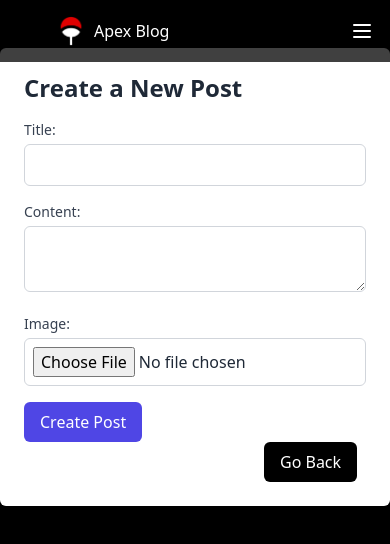
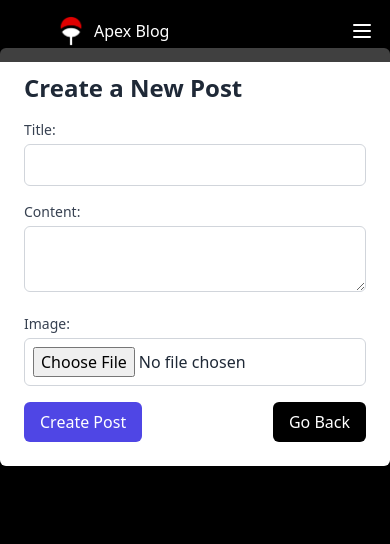
Before and after one commit to Profanor/My-Blog, a Next.js app: page /posts/new in a window 390 px wide. Shown: the top 544 px of the page. Built offline with nearby package versions, Linux system fonts and the light colour scheme.

Commit message:
adjusted the tailwind class to make the go-back button responsive

```diff
--- a/app/posts/new/page.js
+++ b/app/posts/new/page.js
@@ -112,6 +112,7 @@ const NewPostPage = () => {
           </div>
         )}
 
+        <div className="flex justify-between">
           <button
             type="submit"
             className="px-4 py-2 bg-indigo-600 text-white rounded-md hover:bg-indigo-700 focus:outline-none focus:bg-indigo-700">
@@ -120,9 +121,10 @@ const NewPostPage = () => {
           <button
             type="button"
             onClick={handleGoBack}
-          className="px-4 py-2 bg-black text-white rounded-md hover:bg-indigo-700 focus:outline-none focus:bg-indigo-700 ml-60">
+            className="px-4 py-2 bg-black text-white rounded-md hover:bg-indigo-700 focus:outline-none focus:bg-indigo-700">
             Go Back
           </button>
+        </div>
       </form>
     </div>
   );
```
Also changed, not shown: public/images/pokemon.png (deleted). Lines whose indentation alone changed are shown as unchanged.
